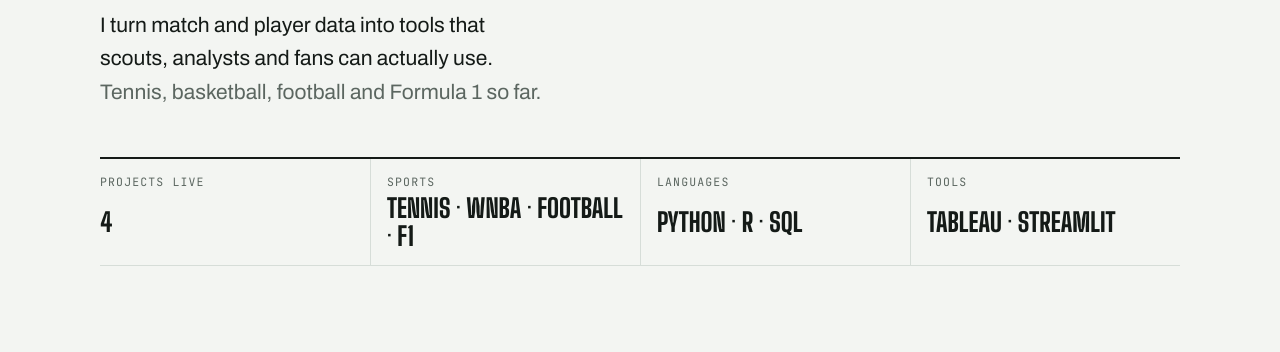
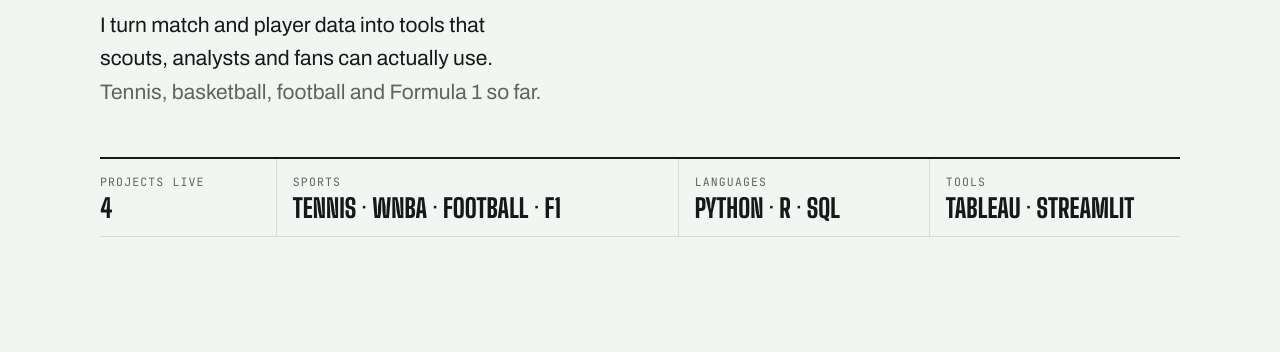
Before and after one commit to thandovelempini/thandovelempini.github.io-, a plain HTML site: page index.html in a window 1280 px wide. Shown: the part 448-800 px from the top of the page. Drawn offline with Linux system fonts and the light colour scheme.

Commit message:
Add files via upload

```diff
--- a/index.html
+++ b/index.html
@@ -76,7 +76,7 @@ h1 span { color: var(--accent); }
 .lede em { font-style: normal; color: var(--muted); }
 
 .sheet {
-  display: grid; grid-template-columns: repeat(4, minmax(0, 1fr));
+  display: grid; grid-template-columns: minmax(0, .7fr) minmax(0, 1.6fr) minmax(0, 1fr) minmax(0, 1fr);
   border-top: 2px solid var(--ink); border-bottom: 1px solid var(--line);
 }
 .sheet div { padding: 14px 16px 14px 0; display: grid; gap: 2px; }
```
